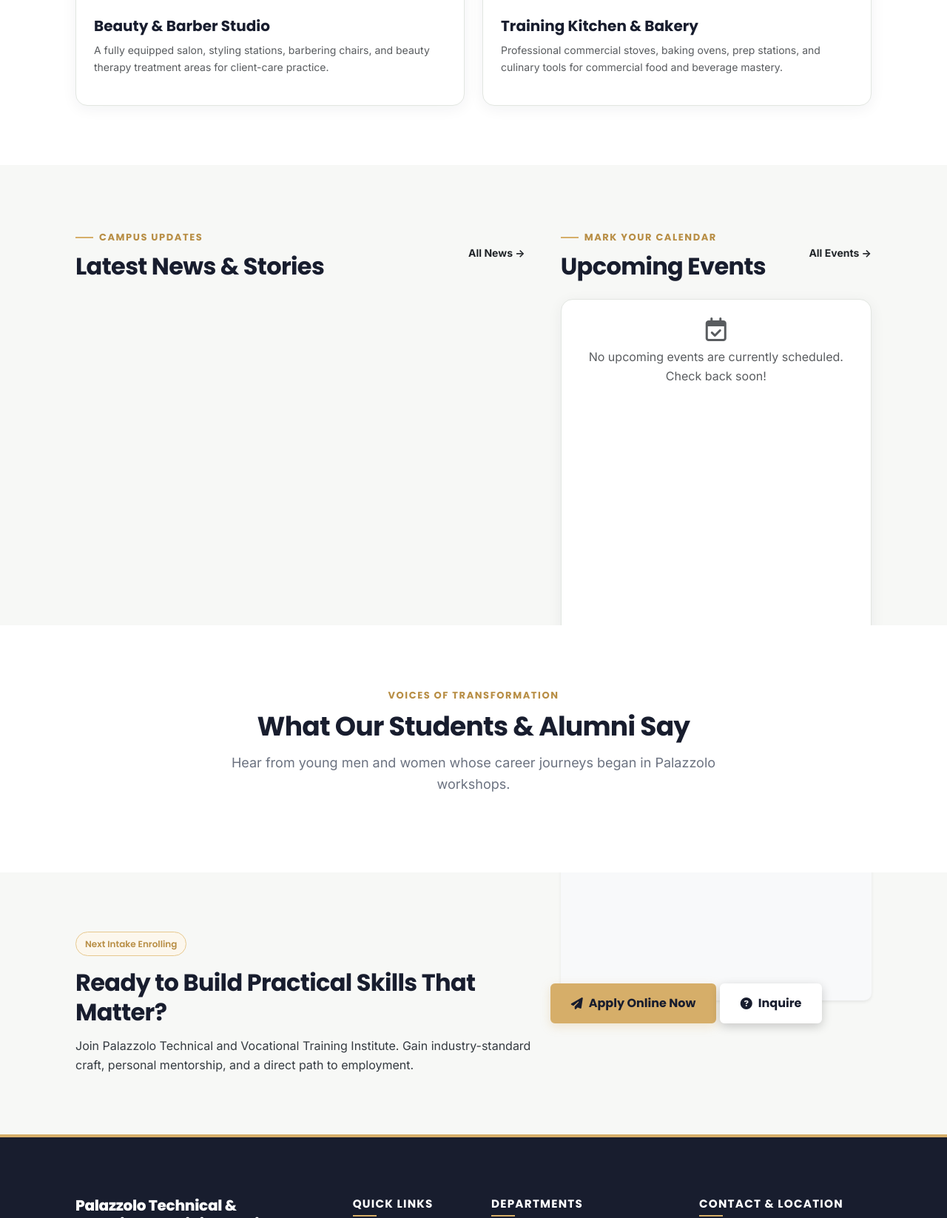
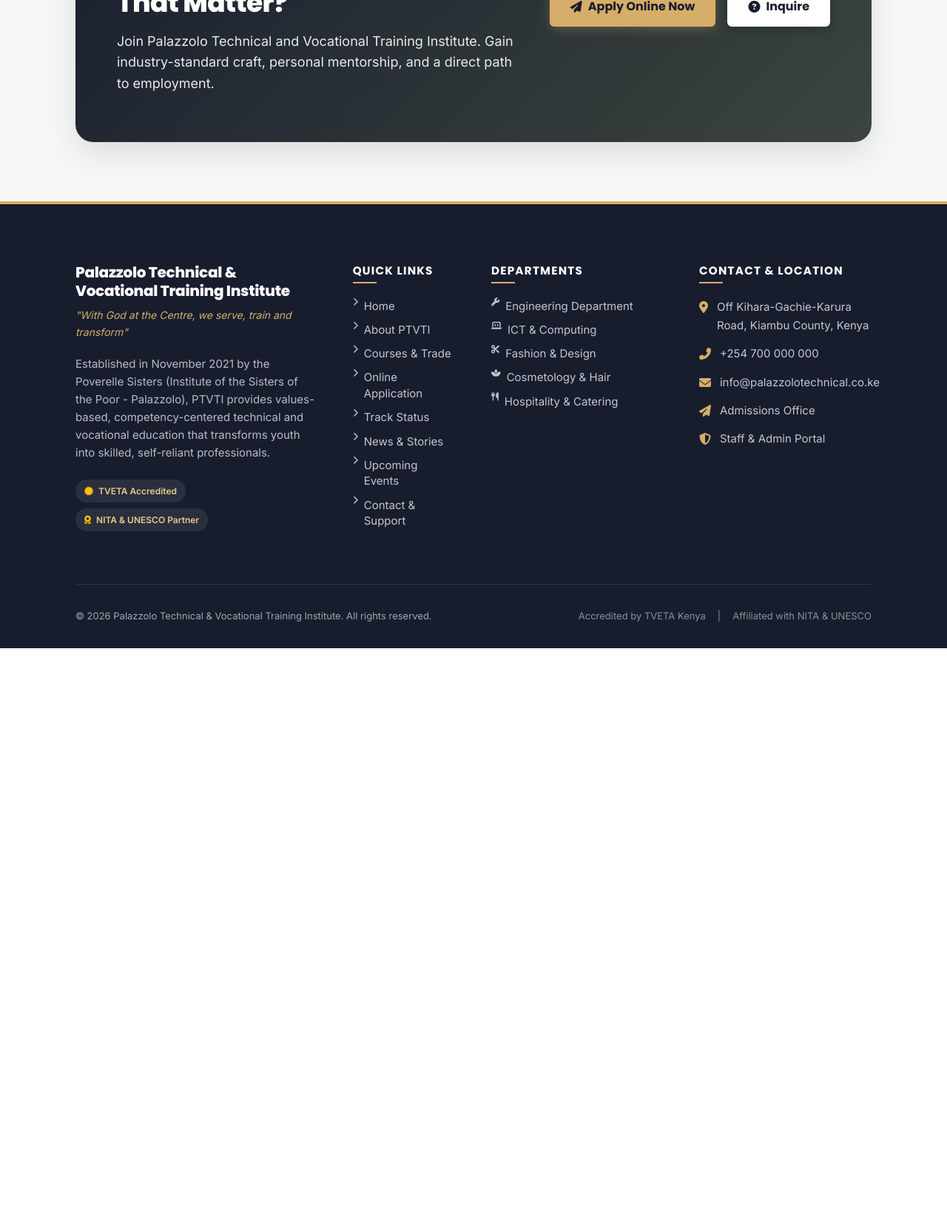
Before and after one commit to ashirumah11/palazzolo-rebrandsite, a Django app: page / in a window 1280 px wide. Shown: the part 4854-6500 px from the top of the page at 74% size. After the commit the page ends 5730 px from the top, so only its background shows below. Run offline with Django 5.2, Linux system fonts and the light colour scheme; data that the repository does not hold is empty.

Commit message:
fix(overlay): eliminate sidebar height blowout, link missing homepage.css, and contain section boundaries

```diff
--- a/static/css/base.css
+++ b/static/css/base.css
@@ -161,6 +161,8 @@ img {
 .ptvti-section {
   padding: 5rem 0;
   position: relative;
+  clear: both;
+  overflow: hidden;
 }
 
 .ptvti-section-sm {
--- a/static/css/components.css
+++ b/static/css/components.css
@@ -10,10 +10,15 @@
   box-shadow: var(--ptvti-shadow-card);
   transition: all var(--ptvti-transition-normal);
   overflow: hidden;
-  height: 100%;
   display: flex;
   flex-direction: column;
   min-width: 0;
+  height: auto;
+}
+
+/* Equal height only when directly nested in a grid column */
+.row > [class*="col-"] > .ptvti-card:only-child {
+  height: 100%;
 }
 
 .ptvti-card:hover {
@@ -105,6 +110,10 @@
   text-align: center;
   box-shadow: var(--ptvti-shadow-sm);
   transition: all var(--ptvti-transition-normal);
+  height: auto;
+}
+
+.row > [class*="col-"] > .stat-widget:only-child {
   height: 100%;
 }
 
--- a/static/css/homepage.css
+++ b/static/css/homepage.css
@@ -142,12 +142,22 @@
 .event-card {
   border: 1px solid var(--ptvti-border);
   transition: all var(--ptvti-transition-normal);
+  height: auto !important;
 }
 
 .event-card:hover {
   border-color: var(--ptvti-gold);
   transform: translateY(-2px);
   box-shadow: var(--ptvti-shadow-md);
+}
+
+.sidebar-guidance-card {
+  background-color: #F8F9FA;
+  border: 1px solid var(--ptvti-border);
+  border-radius: var(--ptvti-radius-md);
+  padding: 1.5rem;
+  height: auto !important;
+  box-shadow: 0 2px 8px rgba(0, 0, 0, 0.04);
 }
 
 .event-card-inner {
@@ -205,10 +215,10 @@
 
 /* CTA Banner */
 .ptvti-cta-banner {
-  background: linear-gradient(135deg, var(--ptvti-navy) 0%, var(--ptvti-forest) 100%);
+  background: linear-gradient(135deg, var(--ptvti-navy) 0%, var(--ptvti-forest) 100%) !important;
   border-radius: var(--ptvti-radius-xl);
   padding: 3rem 2rem;
-  color: #FFFFFF;
+  color: #FFFFFF !important;
   box-shadow: var(--ptvti-shadow-lg);
   position: relative;
   overflow: hidden;
@@ -221,7 +231,7 @@
 }
 
 .cta-banner-title {
-  color: #FFFFFF;
+  color: #FFFFFF !important;
   font-size: 2.25rem;
   font-weight: 800;
   line-height: 1.2;
@@ -229,7 +239,7 @@
 }
 
 .cta-banner-desc {
-  color: rgba(255, 255, 255, 0.9);
+  color: rgba(255, 255, 255, 0.9) !important;
   font-size: 1.125rem;
   line-height: 1.6;
   max-width: 640px;
--- a/templates/base.html
+++ b/templates/base.html
@@ -39,6 +39,10 @@
   <link rel="stylesheet" href="{% static 'css/base.css' %}">
   <link rel="stylesheet" href="{% static 'css/navigation.css' %}">
   <link rel="stylesheet" href="{% static 'css/components.css' %}">
+  <link rel="stylesheet" href="{% static 'css/homepage.css' %}">
+  <link rel="stylesheet" href="{% static 'css/courses.css' %}">
+  <link rel="stylesheet" href="{% static 'css/admissions.css' %}">
+  <link rel="stylesheet" href="{% static 'css/dashboard.css' %}">
   <link rel="stylesheet" href="{% static 'css/footer.css' %}">
   <link rel="stylesheet" href="{% static 'css/responsive.css' %}">
 
--- a/templates/pages/home.html
+++ b/templates/pages/home.html
@@ -381,7 +381,7 @@
         {% endfor %}
 
         <!-- Quick Contact Card in Sidebar -->
-        <div class="stat-widget mt-4 text-start bg-light border-0 shadow-sm p-4">
+        <div class="sidebar-guidance-card mt-4 p-4">
           <h5 class="fw-bold text-dark mb-2"><i class="fas fa-headset text-warning me-2"></i> Need Guidance?</h5>
           <p class="small text-muted mb-3">Our admissions officers are here to help you choose the right vocational pathway.</p>
           <a href="/contact/" class="btn-ptvti-primary btn-sm w-100">Contact Admissions Office</a>
```
